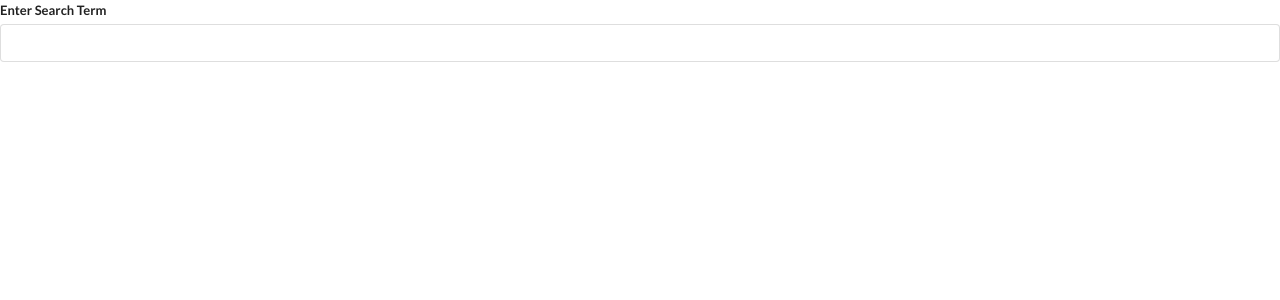
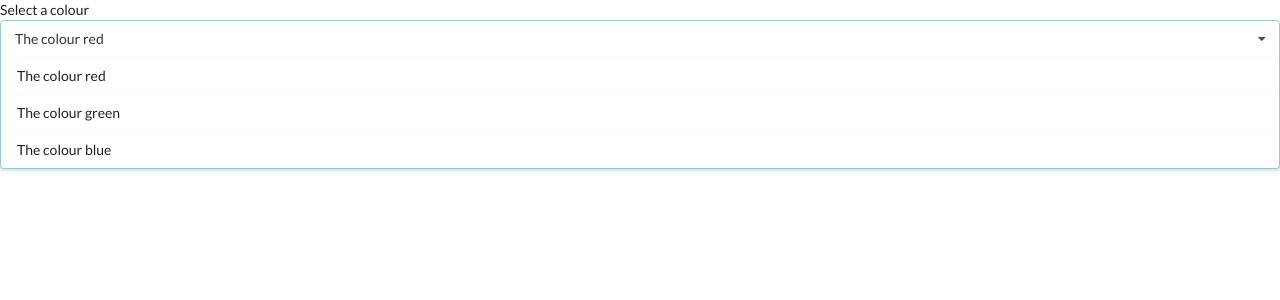
Before and after one commit to danCoda/reactPractiseAmericanUdemy, a React (Create React App) app: page / in a window 1280 px wide. Shown: the top 300 px of the page. Built offline with nearby package versions, Linux system fonts and the light colour scheme.

Commit message:
End of 174. useState from parent to child, and child changes state.

```diff
--- a/src/App.js
+++ b/src/App.js
@@ -1,6 +1,7 @@
-import react from 'react';
+import react, { useState } from 'react';
 import Accordion from './components/Accordion';
 import Search from './components/Search';
+import Dropdown from './components/Dropdown';
 
 const items = [
     {
@@ -16,11 +17,34 @@ const items = [
         content: 'Class components need a render function, which returns JSX. Functional components just need to return JSX. Class components must also extend "React.Components".'
     }
 ]
+
+const options = [
+    {
+        label: "The colour red",
+        value: "red"
+    },
+    {
+        label: "The colour green",
+        value: "green"
+    },
+    {
+        label: "The colour blue",
+        value: "blue"
+    }
+];
+
 export default () => {
+    const [selected, setSelected] = useState(options[0]);
+
     return (
         <div>
             {/* <Accordion items={items} /> */}
-            <Search />
+            {/* Search /> */}
+            <Dropdown
+                options={options}
+                selected={selected}
+                onSelectedChange={setSelected}
+            />
         </div>
     );
 }
--- /dev/null
+++ b/src/components/Dropdown.js
@@ -0,0 +1,32 @@
+import React from 'react';
+
+const Dropdown = ({ options, selected, onSelectedChange }) => {
+    const renderedOptions = options.map(o => {
+        return (
+            <div key={o.value} className="item" onClick={() => onSelectedChange(o)}>
+                {o.label}
+            </div>
+        );
+    });
+
+    return (
+        <div className="ui form">
+            <div className="field">
+                <div className="label">
+                    Select a colour
+                </div>
+                <div className="ui selection dropdown visible active">
+                    <i className="dropdown icon"></i>
+                    <div className="text">
+                        {selected.label}
+                    </div>
+                    <div className="menu visible transition">
+                        {renderedOptions}
+                    </div>
+                </div>
+            </div>
+        </div>
+    );
+};
+
+export default Dropdown;
--- a/src/index.js
+++ b/src/index.js
@@ -1,6 +1,6 @@
 import React from 'react';
 import ReactDOM from 'react-dom';
-import App from './app';
+import App from './App';
 
 ReactDOM.render(
     <App />,
```
